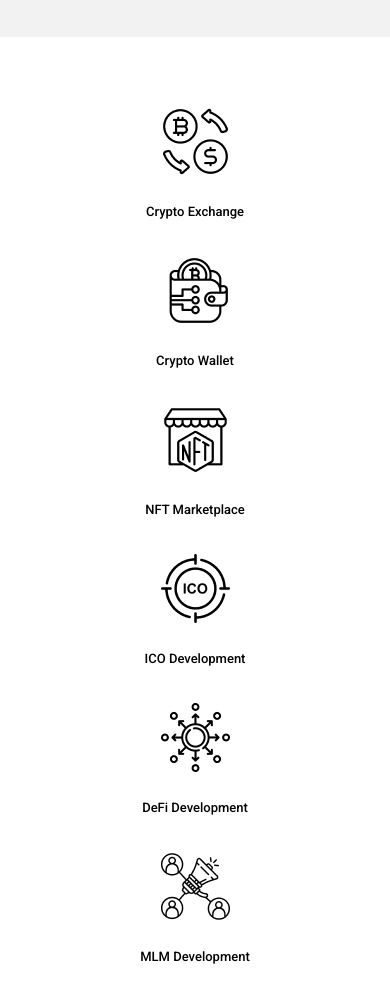
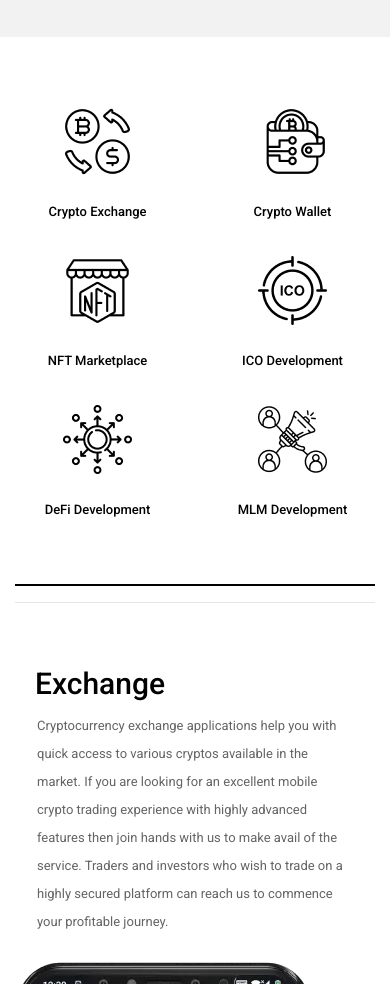
Before and after one commit to vikeyvignes/cktemplate.github.io, a plain HTML site: page index.html in a window 390 px wide. Shown: the part 2026-3010 px from the top of the page. Drawn offline with nearby package versions, Linux system fonts and the light colour scheme.

Commit message:
Update index.html

```diff
--- a/index.html
+++ b/index.html
@@ -188,7 +188,7 @@
             <div class="container">
               <div class="exchange-container">
                 <div class="row">
-                  <div class="col-lg-2 col-md-4 col-sm-4">
+                  <div class="col-lg-2 col-md-4 col-sm-4 col-6">
                     <div class="exchange-content">
                       <div class="exchange-icon">
                         <img src="./images/cryptoexchange.png" alt="cryptoexchange" width="69px" height="69px" class="img-fluid">
@@ -198,7 +198,7 @@
                       </div>
                     </div>
                   </div>
-                  <div class="col-lg-2 col-md-4 col-sm-4">
+                  <div class="col-lg-2 col-md-4 col-sm-4 col-6">
                     <div class="exchange-content">
                       <div class="exchange-icon">
                         <img src="./images/cryptowallet.png" alt="cryptowallet" width="69px" height="69px" class="img-fluid">
@@ -208,7 +208,7 @@
                       </div>
                     </div>
                   </div>
-                  <div class="col-lg-2 col-md-4 col-sm-4">
+                  <div class="col-lg-2 col-md-4 col-sm-4 col-6">
                     <div class="exchange-content">
                       <div class="exchange-icon">
                         <img src="./images/nftwallet.png" alt="nftwallet" width="69px" height="69px" class="img-fluid">
@@ -218,7 +218,7 @@
                       </div>
                     </div>
                   </div>
-                  <div class="col-lg-2 col-md-4 col-sm-4">
+                  <div class="col-lg-2 col-md-4 col-sm-4 col-6">
                     <div class="exchange-content">
                       <div class="exchange-icon">
                         <img src="./images/ico.png" alt="ico" width="69px" height="69px" class="img-fluid">
@@ -228,7 +228,7 @@
                       </div>
                     </div>
                   </div>
-                  <div class="col-lg-2 col-md-4 col-sm-4">
+                  <div class="col-lg-2 col-md-4 col-sm-4 col-6">
                     <div class="exchange-content">
                       <div class="exchange-icon">
                         <img src="./images/defi.png" alt="Defi" width="69px" height="69px" class="img-fluid">
@@ -238,7 +238,7 @@
                       </div>
                     </div>
                   </div>
-                  <div class="col-lg-2 col-md-4 col-sm-4">
+                  <div class="col-lg-2 col-md-4 col-sm-4 col-6">
                     <div class="exchange-content">
                       <div class="exchange-icon">
                         <img src="./images/mlm.png" alt="ico" width="69px" height="69px" class="img-fluid">
```
